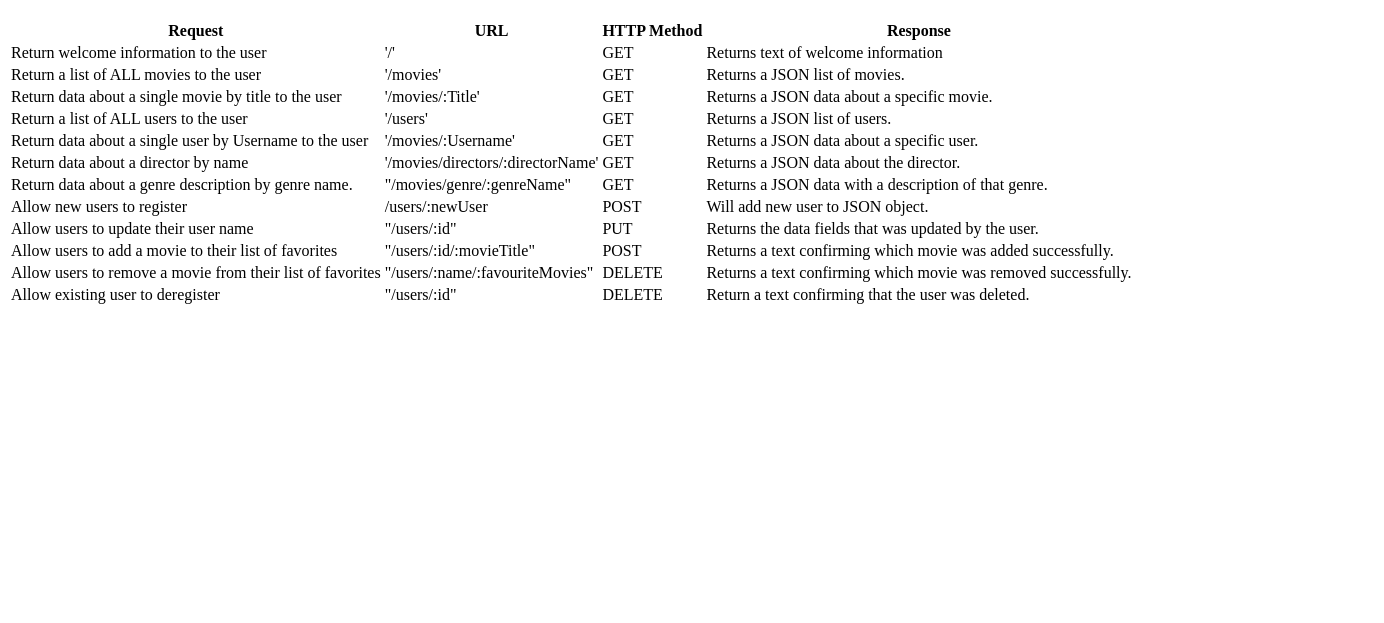
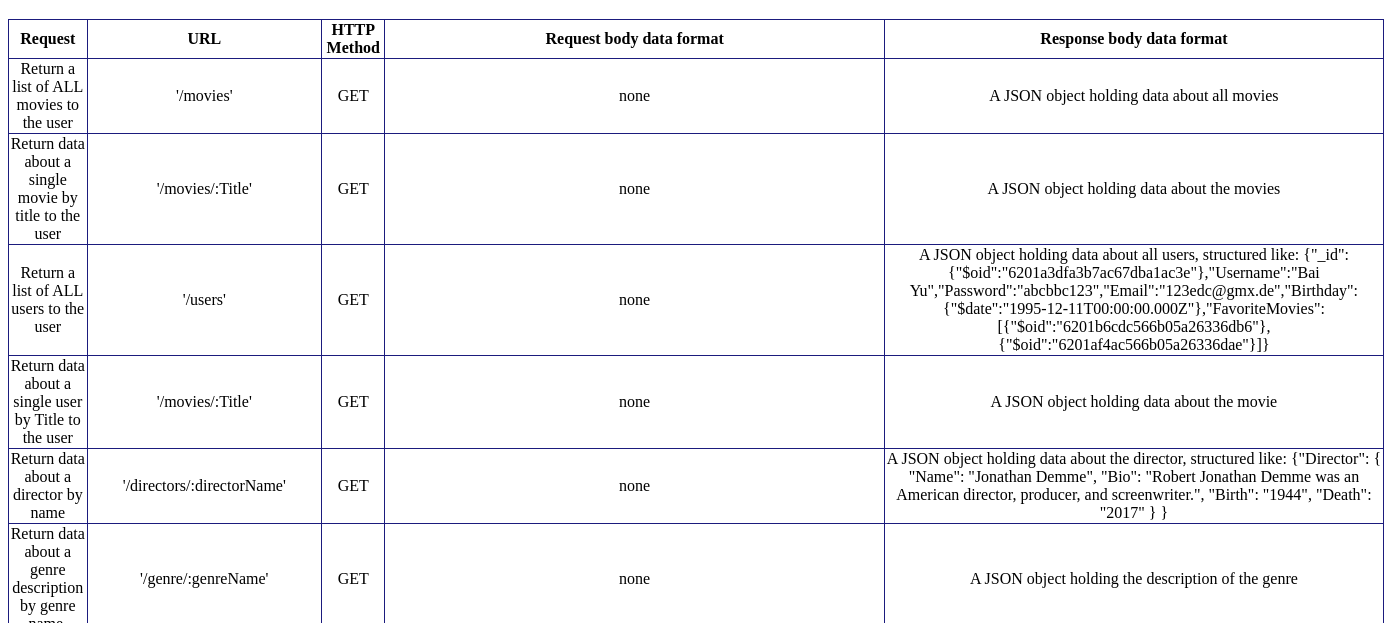
Before and after one commit to YuhuiWu92/my-movies-api, a website: page public/documentation.html in a window 1280 px wide. Shown: the part 177-800 px from the top of the page, 1384 px wide, since content can reach past the window. Drawn offline with Linux system fonts and the light colour scheme.

Commit message:
update all endpoints

```diff
--- a/public/documentation.html
+++ b/public/documentation.html
@@ -7,6 +7,22 @@
     <meta http-equiv="X-UA-Compatible" content="IE=edge">
     <meta name="viewport" content="width=device-width, initial-scale=1.0">
     <title>MY MOVIES_API</title>
+    <style>
+        table {
+            border-collapse: collapse;
+        }
+
+        table,
+        th,
+        td {
+            border: 1px solid rgb(27, 27, 125);
+        }
+
+        th,
+        td {
+            text-align: center;
+        }
+    </style>
 
 </head>
 
@@ -20,83 +36,99 @@
             <th>Request</th>
             <th>URL</th>
             <th>HTTP Method</th>
-            <th>Response</th>
+            <th>Request body data format</th>
+            <th>Response body data format</th>
         </tr>
-        <tr>
-            <td>Return welcome information to the user</td>
-            <td>'/'</td>
-            <td>GET</td>
-            <td>Returns text of welcome information</td>
-        </tr>
+
         <tr>
             <td>Return a list of ALL movies to the user</td>
             <td>'/movies'</td>
             <td>GET</td>
-            <td>Returns a JSON list of movies.</td>
+            <td>none</td>
+            <td>A JSON object holding data about all movies
+            </td>
         </tr>
         <tr>
             <td>Return data about a single movie by title to the user</td>
             <td>'/movies/:Title'</td>
             <td>GET</td>
-            <td>Returns a JSON data about a specific movie.</td>
-        </tr>
+            <td>none</td>
+            <td>A JSON object holding data about the movies
+            </td>
 
             <tr>
                 <td>Return a list of ALL users to the user</td>
                 <td>'/users'</td>
                 <td>GET</td>
-            <td>Returns a JSON list of users.</td>
+                <td>none</td>
+                <td>A JSON object holding data about all users, structured like: {"_id":{"$oid":"6201a3dfa3b7ac67dba1ac3e"},"Username":"Bai Yu","Password":"abcbbc123","Email":"123edc@gmx.de","Birthday":{"$date":"1995-12-11T00:00:00.000Z"},"FavoriteMovies":[{"$oid":"6201b6cdc566b05a26336db6"},{"$oid":"6201af4ac566b05a26336dae"}]}
+                </td>
             </tr>
             <tr>
-            <td>Return data about a single user by Username to the user</td>
-            <td>'/movies/:Username'</td>
+                <td>Return data about a single user by Title to the user</td>
+                <td>'/movies/:Title'</td>
                 <td>GET</td>
-            <td>Returns a JSON data about a specific user.</td>
+                <td>none</td>
+                <td>A JSON object holding data about the movie
+                </td>
             </tr>
 
             <tr>
                 <td>Return data about a director by name</td>
-            <td>'/movies/directors/:directorName'</td>
+                <td>'/directors/:directorName'</td>
                 <td>GET</td>
-            <td>Returns a JSON data about the director.</td>
+                <td>none</td>
+                <td>A JSON object holding data about the director, structured like: {"Director": { "Name": "Jonathan Demme", "Bio": "Robert Jonathan Demme was an American director, producer, and screenwriter.", "Birth": "1944", "Death": "2017" } }
+                </td>
             </tr>
             <tr>
                 <td>Return data about a genre description by genre name.</td>
-            <td>"/movies/genre/:genreName"</td>
+                <td>'/genre/:genreName'</td>
                 <td>GET</td>
-            <td>Returns a JSON data with a description of that genre.</td>
+                <td>none</td>
+                <td>A JSON object holding the description of the genre
+                </td>
             </tr>
             <tr>
                 <td>Allow new users to register</td>
-            <td>/users/:newUser</td>
+                <td>'/users'</td>
                 <td>POST</td>
-            <td>Will add new user to JSON object.</td>
+                <td>A JSON object holding data about a user to add, structured like: "Username":"Susanna Hansent","Password":"susannalove","Email":"susanna@gmx.de","Birthday":{"$date":"1948-03-04"},"FavoriteMovies":[
+                </td>
+                <td>A JSON object holding data about the user that has been just added, structured like: {"_id":{"$oid":"6201a751a3b7ac67dba1ac41"},"Username":"Susanna Hansent","Password":"susannalove","Email":"susanna@gmx.de","Birthday":{"$date":"1948-03-04T00:00:00.000Z"}}
+                </td>
             </tr>
             <tr>
-            <td>Allow users to update their user name</td>
-            <td>"/users/:id"</td>
+                <td>Allow users to update their user information</td>
+                <td>'/users/:Username'</td>
                 <td>PUT</td>
-            <td>Returns the data fields that was updated by the user.</td>
+                <td>A JSON object holding data about a user to change data, structured like: { "Username": "testUser", "Password": "1234567", "Email": "testUser@yahoo.com", "Birthday": "1950-04-25", }
+                </td>
+                <td>A JSON object holding data about users updated data, structured like: { "_id": "61fa65249526ff993d4b0ab4", "Username": "testUser", "Password": "changedPassword", "Email": "testUser@yahoo.com", "Birthday": "1950-04-25T00:00:00.000Z", "FavoriteMovies":
+                    [] }</td>
             </tr>
 
             <tr>
                 <td>Allow users to add a movie to their list of favorites</td>
-            <td>"/users/:id/:movieTitle"</td>
-
+                <td>'/users/:Username/movies/:MovieId'</td>
                 <td>POST</td>
-            <td>Returns a text confirming which movie was added successfully.</td>
+                <td>none</td>
+                <td>A message indicating whether the movie was successfully added
+                </td>
             </tr>
             <tr>
                 <td>Allow users to remove a movie from their list of favorites</td>
-            <td>"/users/:name/:favouriteMovies"</td>
+                <td>'/users/:Username/movies/:MovieId'</td>
                 <td>DELETE</td>
-            <td>Returns a text confirming which movie was removed successfully.</td>
+                <td>none</td>
+                <td>A message indicating whether the user was successfully removed
+                </td>
             </tr>
             <tr>
                 <td>Allow existing user to deregister</td>
-            <td>"/users/:id"</td>
+                <td>'/users/:Username'</td>
                 <td>DELETE</td>
-            <td>Return a text confirming that the user was deleted.</td>
+                <td>Return a text confirming that the user was successfully deleted.</td>
             </tr>
     </table>
 </body>
```
Also changed, not shown: index.js (+115 -5 lines). Lines whose indentation alone changed are shown as unchanged.
